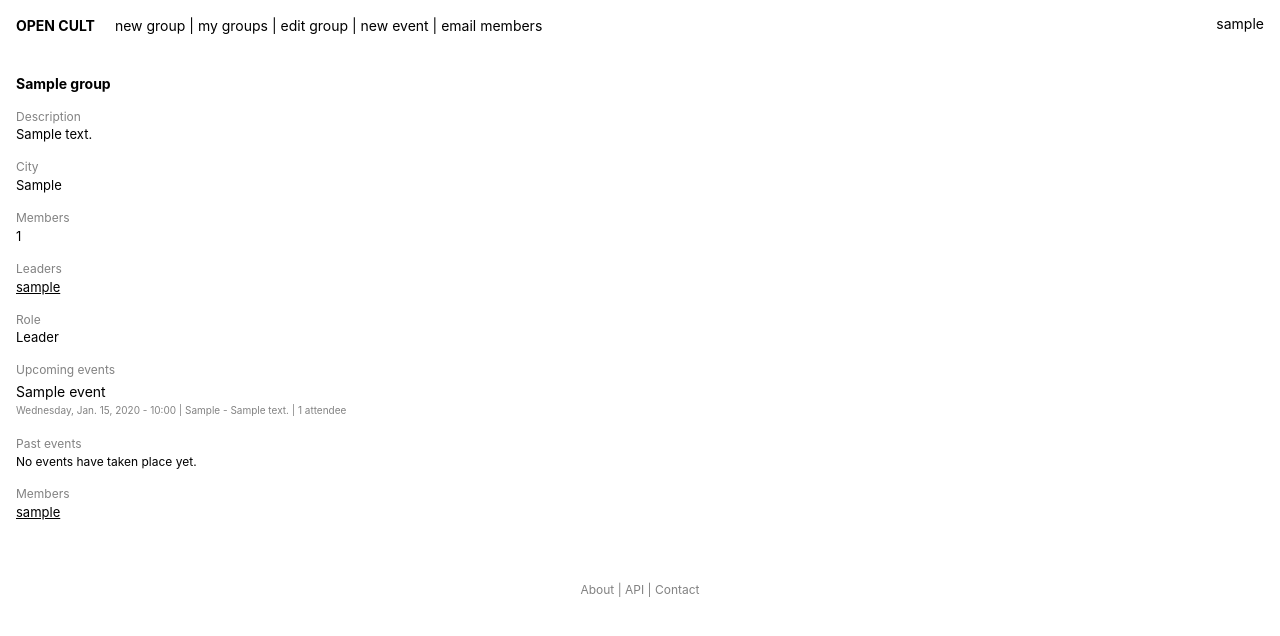
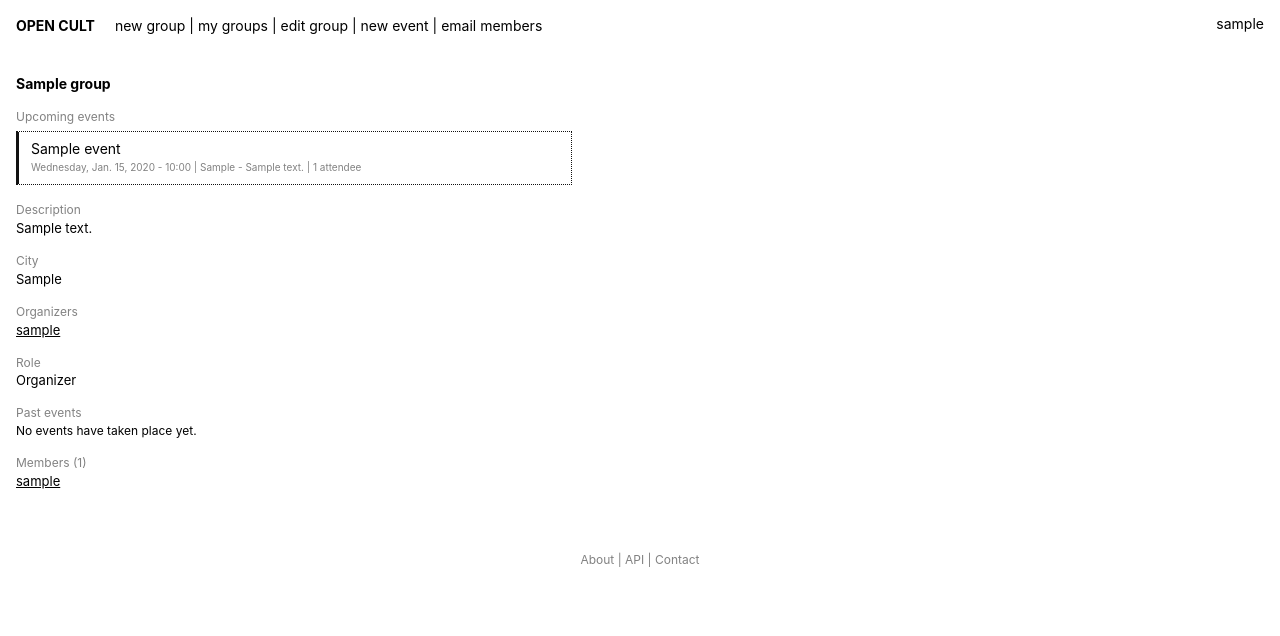
Before and after one commit to sirodoht/opencult.com, a Django app: a page that uses main/templates/main/group.html in a window 1280 px wide. Shown: the top 636 px of the page. Run offline with Django 3.2, Linux system fonts and the light colour scheme; a user stored in the database is signed in; tables that the repository leaves empty hold one stand-in row (values such as "Sample post").

Commit message:
change group leader to group organizer

```diff
--- a/main/forms.py
+++ b/main/forms.py
@@ -49,7 +49,7 @@ class EventChangeForm(forms.ModelForm):
         ]
 
 
-class AddGroupLeaderForm(forms.Form):
+class AddGroupOrganizerForm(forms.Form):
     username = forms.CharField()
 
 
--- a/main/static/main/styles/main.css
+++ b/main/static/main/styles/main.css
@@ -330,6 +330,16 @@ h1 {
     margin-bottom: 8px;
 }
 
+.section-special {
+    max-width: 540px;
+    border: 1px dotted #121212;
+    border-left: 3px solid #121212;
+    margin-top: 8px;
+    padding-left: 12px;
+    padding-top: 8px;
+    padding-bottom: 8px;
+}
+
 .section-label {
     display: block;
     color: #828282;
--- a/main/templates/main/city.html
+++ b/main/templates/main/city.html
@@ -1,6 +1,6 @@
 {% extends 'main/layout.html' %}
 
-{% block title %}{{ city }} - Open Cult{% endblock %}
+{% block title %}{{ city }}{% endblock %}
 
 {% block content %}
 <section>
--- a/main/templates/main/edit_event.html
+++ b/main/templates/main/edit_event.html
@@ -1,6 +1,6 @@
 {% extends 'main/layout.html' %}
 
-{% block title %}Edit {{ event.title }} event - Open Cult{% endblock %}
+{% block title %}Edit {{ event.title }} event{% endblock %}
 
 {% block content %}
 <section>
--- a/main/templates/main/edit_group.html
+++ b/main/templates/main/edit_group.html
@@ -1,6 +1,6 @@
 {% extends 'main/layout.html' %}
 
-{% block title %}Edit {{ group.name }} - Open Cult{% endblock %}
+{% block title %}Edit {{ group.name }}{% endblock %}
 
 {% block content %}
 <section>
--- a/main/templates/main/edit_profile.html
+++ b/main/templates/main/edit_profile.html
@@ -1,6 +1,6 @@
 {% extends 'main/layout.html' %}
 
-{% block title %}Edit {{ user.username }} profile - Open Cult{% endblock %}
+{% block title %}Edit {{ user.username }} profile{% endblock %}
 
 {% block content %}
 <section>
--- a/main/templates/main/group.html
+++ b/main/templates/main/group.html
@@ -1,39 +1,14 @@
 {% extends 'main/layout.html' %}
 
-{% block title %}{{ group.name }} - Open Cult{% endblock %}
+{% block title %}{{ group.name }}{% endblock %}
 
 {% block content %}
 <section>
     <h1>{{ group.name }}</h1>
 
-    <div class="section-label">Description</div>
-    <div class="section-body">
-        {{ group.description }}
-    </div>
-
-    <div class="section-label">City</div>
-    <div class="section-body">
-        {{ group.city }}
-    </div>
-
-    <div class="section-label">Members</div>
-    <div class="section-body">{{ group.members_count }}</div>
-
-    <div class="section-label">Leaders</div>
-    <div class="section-body">
-        {% for person in group.leaders_list %}
-            <a href="{% url 'main:profile' person.username %}">{{ person.username }}</a><br>
-        {% endfor %}
-    </div>
-
-    {% if request.user.is_authenticated %}
-        <div class="section-label">Role</div>
-        <div class="section-body">{{ membership.get_role_display|default:"Non-member" }}</div>
-    {% endif %}
-
     <div class="section-label">Upcoming events</div>
     {% for event in upcoming_events_list %}
-        <div class="section-event">
+    <div class="section-special">
         <div class="item-event-title">
             <a href="{% url 'main:event' event.group.slug event.slug %}">{{ event.title }}</a></div>
         <div class="item-event-subtext">
@@ -62,6 +37,28 @@
     {% empty %}
     No upcoming events scheduled.
     {% endfor %}
+
+    <div class="section-label">Description</div>
+    <div class="section-body">
+        {{ group.description }}
+    </div>
+
+    <div class="section-label">City</div>
+    <div class="section-body">
+        {{ group.city }}
+    </div>
+
+    <div class="section-label">Organizers</div>
+    <div class="section-body">
+        {% for person in group.organizers_list %}
+            <a href="{% url 'main:profile' person.username %}">{{ person.username }}</a><br>
+        {% endfor %}
+    </div>
+
+    {% if request.user.is_authenticated %}
+        <div class="section-label">Role</div>
+        <div class="section-body">{{ membership.get_role_display|default:"Non-member" }}</div>
+    {% endif %}
 
     <div class="section-label">Past events</div>
     {% for event in past_events_list %}
@@ -95,7 +92,7 @@
     No events have taken place yet.
     {% endfor %}
 
-    <div class="section-label">Members</div>
+    <div class="section-label">Members ({{ group.members_count }})</div>
     {% for member in group.members_list %}
     <div class="section-body">
         <a href="{% url 'main:profile' member.username %}">{{ member.username }}</a><br>
@@ -103,6 +100,5 @@
     {% empty %}
     No one has joined yet.
     {% endfor %}
-
 </section>
 {% endblock %}
--- a/main/templates/main/group_announcement.html
+++ b/main/templates/main/group_announcement.html
@@ -1,6 +1,6 @@
 {% extends 'main/layout.html' %}
 
-{% block title %}Email all {{ group.name }} members - Open Cult{% endblock %}
+{% block title %}Email all {{ group.name }} members{% endblock %}
 
 {% block content %}
 <section>
--- a/main/templates/main/layout.html
+++ b/main/templates/main/layout.html
@@ -27,26 +27,26 @@
             {% if nav_show_group %}
                 | <a href="{% url 'main:group' group.slug %}">{{ group.name }}</a>
             {% endif %}
-            {% if nav_show_leader_add and request.user in group.leaders_list %}
-                | <a href="{% url 'main:group_leader' group.slug %}">add group leader</a>
+            {% if nav_show_organizer_add and request.user in group.organizers_list %}
+                | <a href="{% url 'main:group_organizer' group.slug %}">add group organizer</a>
             {% endif %}
-            {% if nav_show_edit_group and request.user in group.leaders_list %}
+            {% if nav_show_edit_group and request.user in group.organizers_list %}
                 | <a href="{% url 'main:edit_group' group.slug %}">edit group</a>
             {% endif %}
-            {% if nav_show_new_event and request.user in group.leaders_list %}
+            {% if nav_show_new_event and request.user in group.organizers_list %}
                 | <a href="{% url 'main:new_event' group.slug %}">new event</a>
             {% endif %}
-            {% if nav_show_group_announcement and request.user in group.leaders_list %}
+            {% if nav_show_group_announcement and request.user in group.organizers_list %}
                 | <a href="{% url 'main:group_announcement' group.slug %}">email members</a>
             {% endif %}
-            {% if nav_show_edit_event and request.user in event.group.leaders_list %}
+            {% if nav_show_edit_event and request.user in event.group.organizers_list %}
                 | <a href="{% url 'main:edit_event' event.group.slug event.slug %}">edit event</a>
             {% endif %}
             {% if nav_show_logout %}
                 | <a href="{% url 'main:logout' %}">logout</a>
             {% endif %}
             {% if nav_show_join_group %}
-                {% if request.user not in group.leaders_list or group.leaders_count != 1 %}
+                {% if request.user not in group.organizers_list or group.organizers_count != 1 %}
                     {% if membership %}
                         <form action="{% url 'main:delete_membership' group.slug %}" method="post" class="inline">
                             {% csrf_token %}
--- a/main/templates/main/new_event.html
+++ b/main/templates/main/new_event.html
@@ -1,6 +1,6 @@
 {% extends 'main/layout.html' %}
 
-{% block title %}Create event for {{ group.name }} - Open Cult{% endblock %}
+{% block title %}Create event for {{ group.name }}{% endblock %}
 
 {% block content %}
 <section>
--- a/main/templates/main/new_group.html
+++ b/main/templates/main/new_group.html
@@ -1,6 +1,6 @@
 {% extends 'main/layout.html' %}
 
-{% block title %}Create group - Open Cult{% endblock %}
+{% block title %}Create group{% endblock %}
 
 {% block content %}
 <section>
--- a/main/urls.py
+++ b/main/urls.py
@@ -70,7 +70,7 @@ urlpatterns = [
     ),
     path("<slug:group_slug>/new/", views.new_event, name="new_event"),
     path("<slug:group_slug>/edit/", views.edit_group, name="edit_group"),
-    path("<slug:group_slug>/leader/", views.group_leader, name="group_leader"),
+    path("<slug:group_slug>/organizer/", views.group_organizer, name="group_organizer"),
     path(
         "<slug:group_slug>/announcement/",
         views.group_announcement,
--- a/main/views.py
+++ b/main/views.py
@@ -36,7 +36,7 @@ def index(request):
     own_groups = None
     if request.user.is_authenticated:
         own_groups = models.Group.objects.filter(
-            membership__user=request.user, membership__role=models.Membership.LEADER
+            membership__user=request.user, membership__role=models.Membership.ORGANIZER
         )
 
     return render(
@@ -65,7 +65,7 @@ def city(request):
     own_groups = None
     if request.user.is_authenticated:
         own_groups = models.Group.objects.filter(
-            membership__user=request.user, membership__role=models.Membership.LEADER
+            membership__user=request.user, membership__role=models.Membership.ORGANIZER
         )
 
     return render(
@@ -176,7 +176,7 @@ def profile(request, username):
     own_groups = None
     if request.user.is_authenticated:
         own_groups = models.Group.objects.filter(
-            membership__user=request.user, membership__role=models.Membership.LEADER
+            membership__user=request.user, membership__role=models.Membership.ORGANIZER
         )
 
     return render(
@@ -220,7 +220,7 @@ def new_group(request):
             new_group.slug = slugify(new_group.name)
             new_group.save()
             models.Membership.objects.create(
-                group=new_group, user=request.user, role=models.Membership.LEADER
+                group=new_group, user=request.user, role=models.Membership.ORGANIZER
             )
             return redirect("main:group", group_slug=new_group.slug)
     else:
@@ -235,7 +235,7 @@ def new_group(request):
 @login_required
 def new_event(request, group_slug):
     group = models.Group.objects.get(slug=group_slug)
-    if request.user not in group.leaders_list:
+    if request.user not in group.organizers_list:
         return HttpResponse(status=403)
     if request.method == "POST":
         form = forms.EventCreationForm(request.POST)
@@ -305,7 +305,7 @@ def edit_group(request, group_slug):
     except models.Group.DoesNotExist:
         raise Http404("Group not found")
 
-    if request.user not in group.leaders_list:
+    if request.user not in group.organizers_list:
         return HttpResponse(status=403)
 
     if request.method == "POST":
@@ -321,7 +321,7 @@ def edit_group(request, group_slug):
         "main/edit_group.html",
         {
             "nav_show_group": True,
-            "nav_show_leader_add": True,
+            "nav_show_organizer_add": True,
             "group": group,
             "form": form,
         },
@@ -334,7 +334,7 @@ def edit_event(request, group_slug, event_slug):
     group = models.Group.objects.get(slug=group_slug)
     event = models.Event.objects.get(slug=event_slug)
 
-    if request.user not in group.leaders_list:
+    if request.user not in group.organizers_list:
         return HttpResponse(status=403)
 
     if request.method == "POST":
@@ -373,8 +373,8 @@ def membership(request, group_slug):
 def delete_membership(request, group_slug):
     group = models.Group.objects.get(slug=group_slug)
 
-    # solo group leader cannot unjoin
-    if request.user in group.leaders_list and group.leaders_count == 1:
+    # solo group organizer cannot unjoin
+    if request.user in group.organizers_list and group.organizers_count == 1:
         return HttpResponse(status=403)
 
     models.Membership.objects.get(user=request.user, group=group).delete()
@@ -411,40 +411,40 @@ def delete_attendance(request, group_slug, event_slug):
 
 @require_http_methods(["HEAD", "GET", "POST"])
 @login_required
-def group_leader(request, group_slug):
+def group_organizer(request, group_slug):
     group = models.Group.objects.get(slug=group_slug)
 
-    if request.user not in group.leaders_list:
+    if request.user not in group.organizers_list:
         return HttpResponse(status=403)
 
     if request.method == "POST":
-        form = forms.AddGroupLeaderForm(request.POST)
+        form = forms.AddGroupOrganizerForm(request.POST)
         if form.is_valid():
             username = form.cleaned_data.get("username")
             try:
                 user = models.CustomUser.objects.get(username=username)
             except models.CustomUser.DoesNotExist:
                 messages.error(request, 'User "' + username + '" does not exist.')
-                return redirect("main:group_leader", group.slug)
+                return redirect("main:group_organizer", group.slug)
             membership, created = models.Membership.objects.get_or_create(
-                user=user, group=group, role=models.Membership.LEADER
+                user=user, group=group, role=models.Membership.ORGANIZER
             )
             if created:
                 messages.success(
                     request,
-                    username + " has been added as leader at " + group.name + ".",
+                    username + " has been added as organizer at " + group.name + ".",
                 )
             else:
                 messages.success(
-                    request, username + " is already leader at " + group.name + "."
+                    request, username + " is already organizer at " + group.name + "."
                 )
             return redirect("main:group", group_slug=group.slug)
     else:
-        form = forms.AddGroupLeaderForm()
+        form = forms.AddGroupOrganizerForm()
 
     return render(
         request,
-        "main/group_leader.html",
+        "main/group_organizer.html",
         {
             "nav_show_group": True,
             "nav_show_edit_group": True,
@@ -472,7 +472,7 @@ def comment(request, group_slug, event_slug):
 def group_announcement(request, group_slug):
     group = models.Group.objects.get(slug=group_slug)
 
-    if request.user not in group.leaders_list:
+    if request.user not in group.organizers_list:
         return HttpResponse(status=403)
 
     if request.method == "POST":
```
Also changed, not shown: main/models.py (+8 -8 lines), main/templates/main/event.html (+6 -7 lines), main/templates/main/group_leader.html (+3 -6 lines), main/templates/main/profile.html (+6 -6 lines), main/migrations/0002_auto_20190531_0300.py (added). Lines whose indentation alone changed are shown as unchanged.
